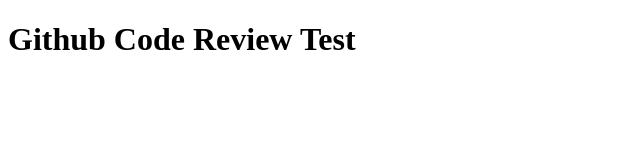
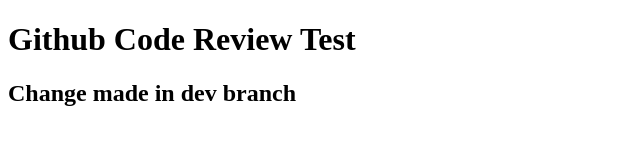
Before and after one commit to sr-noyan/code-review-test, a plain HTML site: page index.html in a window 1280 px wide. Shown: the whole page, without its empty margins (0-640 px from the left). Drawn offline with Linux system fonts and the light colour scheme.

Commit message:
made changes in dev branch

```diff
--- a/index.html
+++ b/index.html
@@ -6,5 +6,6 @@
   </head>
   <body>
     <h1>Github Code Review Test</h1>
+    <h2>Change made in dev branch</h2>
   </body>
 </html>
```
